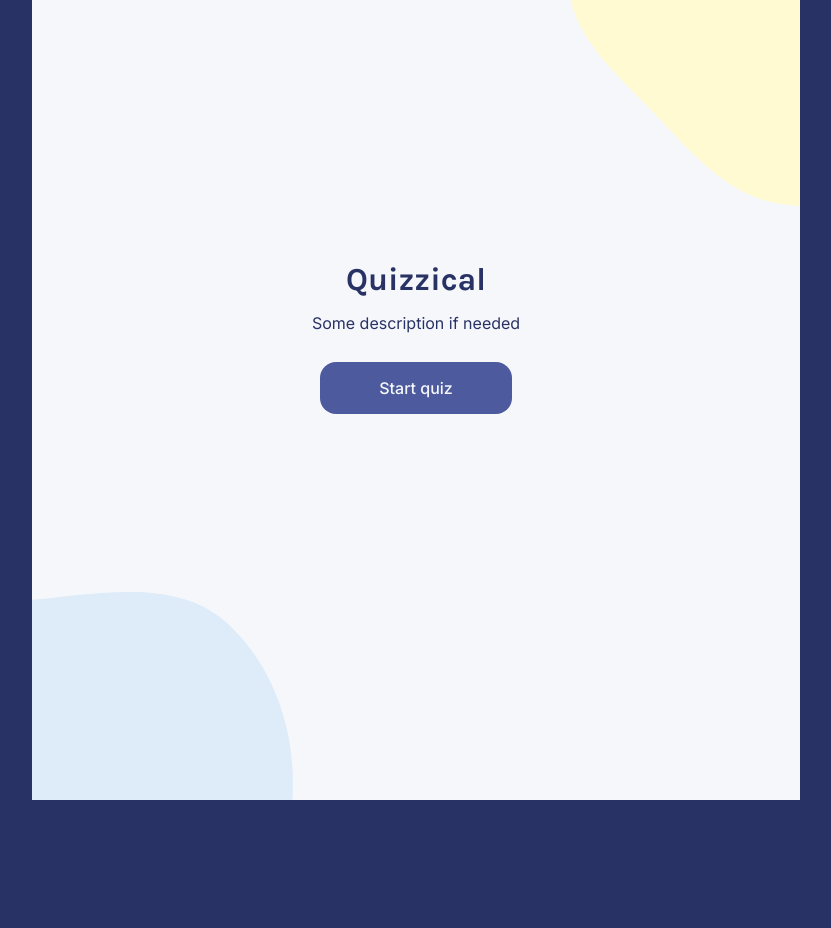
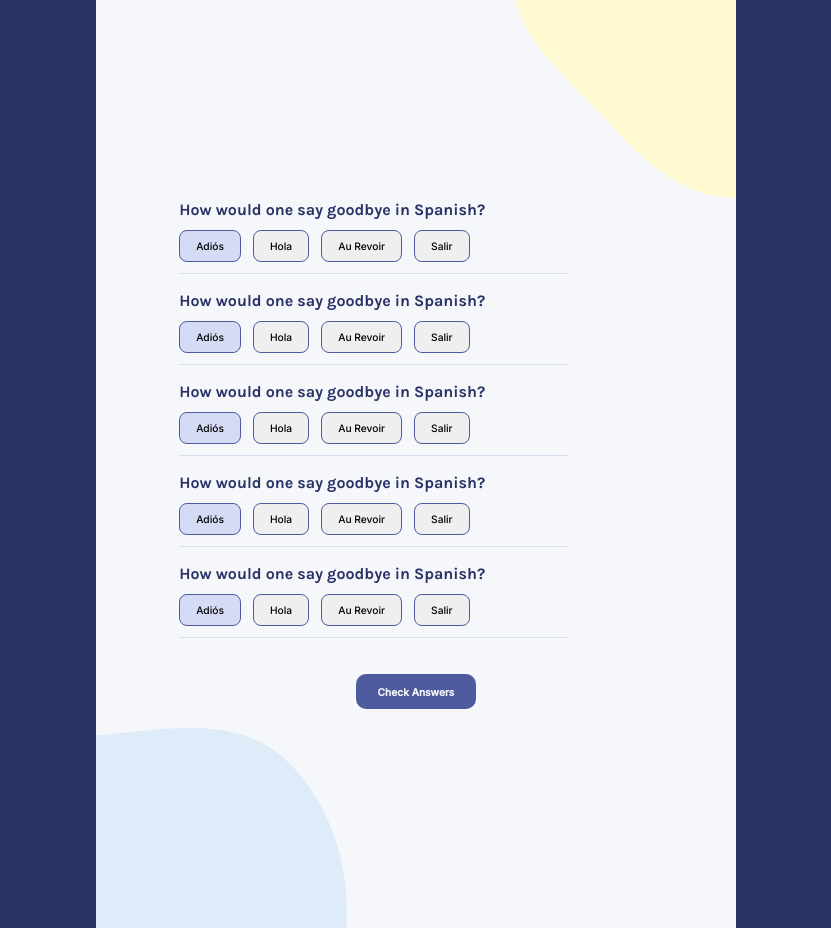
Before and after one commit to Eng-Ahmed-Elsayed/quizzical-app, a React (Vite) app: page / in a window 1280 px wide. Both pictures are taken after a click on the button "Start quiz". Shown: the whole page, without its empty margins (224-1055 px from the left). Before the commit the page ends 800 px from the top, so only its background shows below. Built offline with nearby package versions, Linux system fonts and the light colour scheme.

Commit message:
Quiz page style

```diff
--- a/src/App.jsx
+++ b/src/App.jsx
@@ -1,15 +1,23 @@
 import { useState } from 'react'
 
 import Intro from './components/Intro'
+import Quiz from './components/Quiz'
 
 function App() {
+  const [startQuiz, setStartQuiz] = useState(false)
+  const [checkAnswers, setCheckAnswers] = useState(false)
+  // const quiz =
+  function handelStartQuiz() {
+    setStartQuiz(true)
+  }
 
   return (
     <div className="container">
       <div className="top-blob">
       </div>
       <div className="">
-        <Intro />
+        {!startQuiz && <Intro startQuiz={handelStartQuiz} />}
+        {startQuiz && !checkAnswers && <Quiz />}
       </div>
       <div className="bottom-blob">
       </div>
--- a/src/components/Intro.jsx
+++ b/src/components/Intro.jsx
@@ -1,9 +1,9 @@
-export default function Intro() {
+export default function Intro(props) {
     return(
         <main className="main-intro">
             <h1 className="intro-head">Quizzical</h1>
             <p className="intro-text">Some description if needed</p>
-            <button className="start-btn">Start quiz</button>
+            <button className="start-btn" onClick={props.startQuiz}>Start quiz</button>
         </main>
     )
 }
--- /dev/null
+++ b/src/components/Quiz.jsx
@@ -0,0 +1,61 @@
+export default function Quiz(props) {
+
+    return (
+        <div className="quiz">
+            <div className="question-container">
+                <h4 className="question">How would one say goodbye in Spanish?</h4>
+                <div className="answers">
+                    <button className="answer-btn selected">Adiós</button>
+                    <button className="answer-btn">Hola</button>
+                    <button className="answer-btn">Au Revoir</button>
+                    <button className="answer-btn">Salir</button>
+                </div>
+                <div className="hr"></div>
+            </div>
+            <div className="question-container">
+                <h4 className="question">How would one say goodbye in Spanish?</h4>
+                <div className="answers">
+                    <button className="answer-btn selected">Adiós</button>
+                    <button className="answer-btn">Hola</button>
+                    <button className="answer-btn">Au Revoir</button>
+                    <button className="answer-btn">Salir</button>
+                </div>
+                <div className="hr"></div>
+            </div>
+            <div className="question-container">
+                <h4 className="question">How would one say goodbye in Spanish?</h4>
+                <div className="answers">
+                    <button className="answer-btn selected">Adiós</button>
+                    <button className="answer-btn">Hola</button>
+                    <button className="answer-btn">Au Revoir</button>
+                    <button className="answer-btn">Salir</button>
+                </div>
+                <div className="hr"></div>
+            </div>
+            <div className="question-container">
+                <h4 className="question">How would one say goodbye in Spanish?</h4>
+                <div className="answers">
+                    <button className="answer-btn selected">Adiós</button>
+                    <button className="answer-btn">Hola</button>
+                    <button className="answer-btn">Au Revoir</button>
+                    <button className="answer-btn">Salir</button>
+                </div>
+                <div className="hr"></div>
+            </div>
+            <div className="question-container">
+                <h4 className="question">How would one say goodbye in Spanish?</h4>
+                <div className="answers">
+                    <button className="answer-btn selected">Adiós</button>
+                    <button className="answer-btn">Hola</button>
+                    <button className="answer-btn">Au Revoir</button>
+                    <button className="answer-btn">Salir</button>
+                </div>
+                <div className="hr"></div>
+            </div>
+
+
+
+            <button className="check-answers">Check Answers</button>
+        </div>
+    )
+}
--- a/src/index.css
+++ b/src/index.css
@@ -12,9 +12,10 @@ body {
   background-color: #293264;
 }
 
+/* Intro page */
 .container {
-  width: 60vw;
-  height: 100vh;
+  width: 70%;
+  height: 100%;
   background: #F5F7FB;
   display: flex;
   flex-direction: column;
@@ -27,8 +28,12 @@ body {
   background-size: contain;
   background-position: right;
   width: 100%;
-  height: 30vh;
+  height: 25vh;
 
+}
+
+button{
+  cursor: pointer;
 }
 
 .bottom-blob {
@@ -37,7 +42,7 @@ body {
   background-size: contain;
   background-position: bottom left;
   width: 100%;
-  height: 30vh;
+  height: 25vh;
 }
 
 .main-intro {
@@ -45,7 +50,7 @@ body {
   flex-direction: column;
   margin: 2rem auto;
   text-align: center;
-  height: 40vh;
+  height: 35vh;
 }
 
 .intro-head {
@@ -82,3 +87,112 @@ body {
   line-height: 1.188rem;
   color: #F5F7FB;
 }
+
+/* Quiz page */
+.quiz {
+  display: flex;
+  flex-direction: column;
+  /* height: 100%; */
+  width: 100%;
+  color: #293264;
+  text-align: start;
+}
+
+.hr {
+  border-bottom: 0.794239px solid #DBDEF0;
+  margin: 2% 30% 3% 0;
+}
+
+.question-container {
+  margin-left: 13%;
+  display: flex;
+  flex-direction: column;
+}
+
+.question {
+  font-family: 'Karla';
+  font-weight: 700;
+  font-size: 1rem;
+  line-height: 1.188rem;
+  margin: 0 0 2% 0;
+}
+
+.answers {
+  display: flex;
+  gap: .75rem;
+}
+
+.answer-btn {
+  border: 0.05rem solid #4D5B9E;
+  border-radius: 0.496rem;
+  text-align: center;
+  /* width: 15%; */
+  /* width: 65.92px; */
+  height: 4vh;
+  padding-inline: 1rem;
+  /* height: 4vh; */
+  font-family: 'Inter';
+  font-weight: 500;
+  font-size: 0.64rem;
+  line-height: 0.75rem;
+}
+
+.selected {
+  background: #D6DBF5;
+}
+
+.check-answers {
+  width: 7.5rem;
+  height: 2.188rem;
+  margin: 3%  auto ;
+  padding: 0;
+  background: #4D5B9E;
+  border-radius: 10px;
+  border: 0;
+  font-family: 'Inter';
+  font-weight: 600;
+  font-size: 10.24px;
+  line-height: 12px;
+  text-align: center;
+  color: #F5F7FB;
+}
+
+
+
+@media screen and (min-width: 920px) {
+
+  .container {
+    width: 50%;
+  }
+
+}
+
+@media screen and (max-width: 680px) {
+  .container {
+    width: 75%;
+  }
+}
+@media screen and (max-width: 540px) {
+  .container {
+    width: 100%;
+  }
+}
+@media screen and (max-width: 420px) {
+  .question-container {
+    margin-inline: 4%;
+  }
+  .answers {
+    display: grid;
+    grid-template-columns: auto auto;
+  }
+  .answer-btn {
+    height: 5vh;
+  }
+  .check-answers {
+    width: 7.5rem;
+    height: 2.188rem;
+    margin: 3%  auto ;
+    padding: 0;
+
+  }
+}
```
